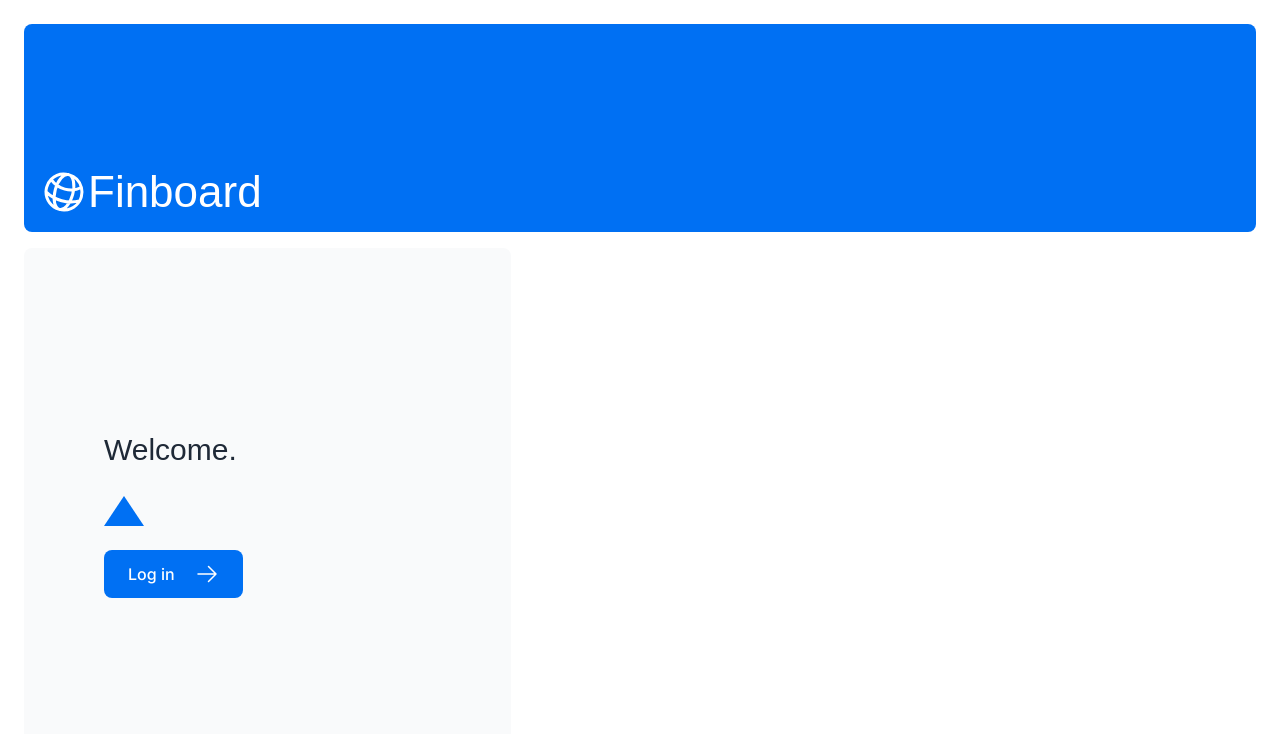
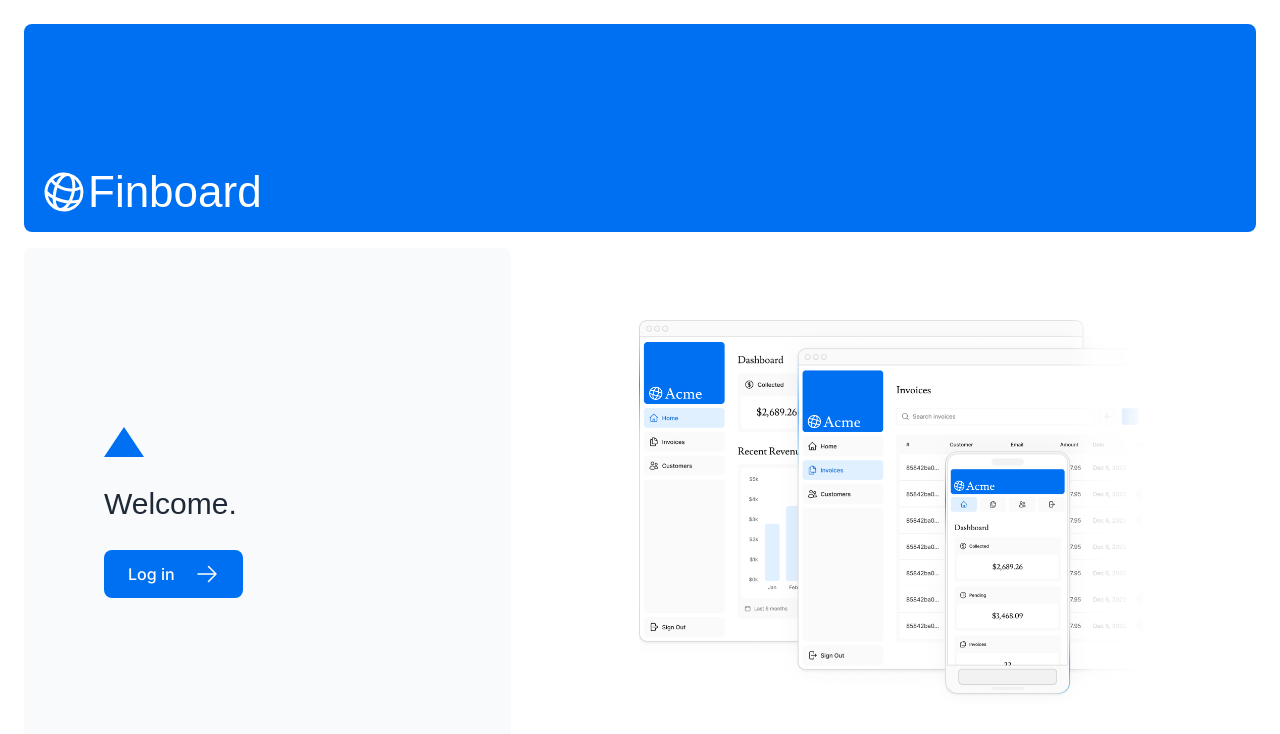
Before and after one commit to Dimterion/ideas-app-frontend, a Next.js app: page / in a window 1280 px wide. Shown: the top 734 px of the page. Built offline with nearby package versions, Linux system fonts and the light colour scheme; a web font is replaced by a local one.

Commit message:
add home page image

```diff
--- a/app/page.tsx
+++ b/app/page.tsx
@@ -1,4 +1,5 @@
 import Link from "next/link";
+import Image from "next/image";
 import { ArrowRightIcon } from "@heroicons/react/24/outline";
 import { lusitana } from "./ui/fonts";
 import Logo from "@/app/ui/logo";
@@ -12,13 +13,13 @@ export default function Page() {
       </div>
       <div className="mt-4 flex grow flex-col gap-4 md:flex-row">
         <div className="flex flex-col justify-center gap-6 rounded-lg bg-gray-50 px-6 py-10 md:w-2/5 md:px-20">
+          {/* CSS Module styles */}
+          <div className={styles.shape} />
           <p
             className={`${lusitana.className} text-xl text-gray-800 antialiased md:text-3xl md:leading-normal`}
           >
             Welcome.
           </p>
-          {/* CSS Module styles */}
-          <div className={styles.shape} />
           <Link
             href="/login"
             className="flex items-center gap-5 self-start rounded-lg bg-blue-500 px-6 py-3 text-sm font-medium text-white transition-colors hover:bg-blue-400 md:text-base"
@@ -26,7 +27,22 @@ export default function Page() {
             <span>Log in</span> <ArrowRightIcon className="w-5 md:w-6" />
           </Link>
         </div>
-        <div className="flex items-center justify-center p-6 md:w-3/5 md:px-28 md:py-12"></div>
+        <div className="flex items-center justify-center p-6 md:w-3/5 md:px-28 md:py-12">
+          <Image
+            src="/hero-desktop.png"
+            width={1000}
+            height={760}
+            className="hidden md:block"
+            alt="Screenshots of the dashboard project showing desktop version"
+          />
+          <Image
+            src="/hero-mobile.png"
+            width={560}
+            height={620}
+            className="block md:hidden"
+            alt="Screenshots of the dashboard project showing desktop version"
+          />
+        </div>
       </div>
     </main>
   );
```
Also changed, not shown: public/hero-desktop.png (added), public/hero-mobile.png (added).
